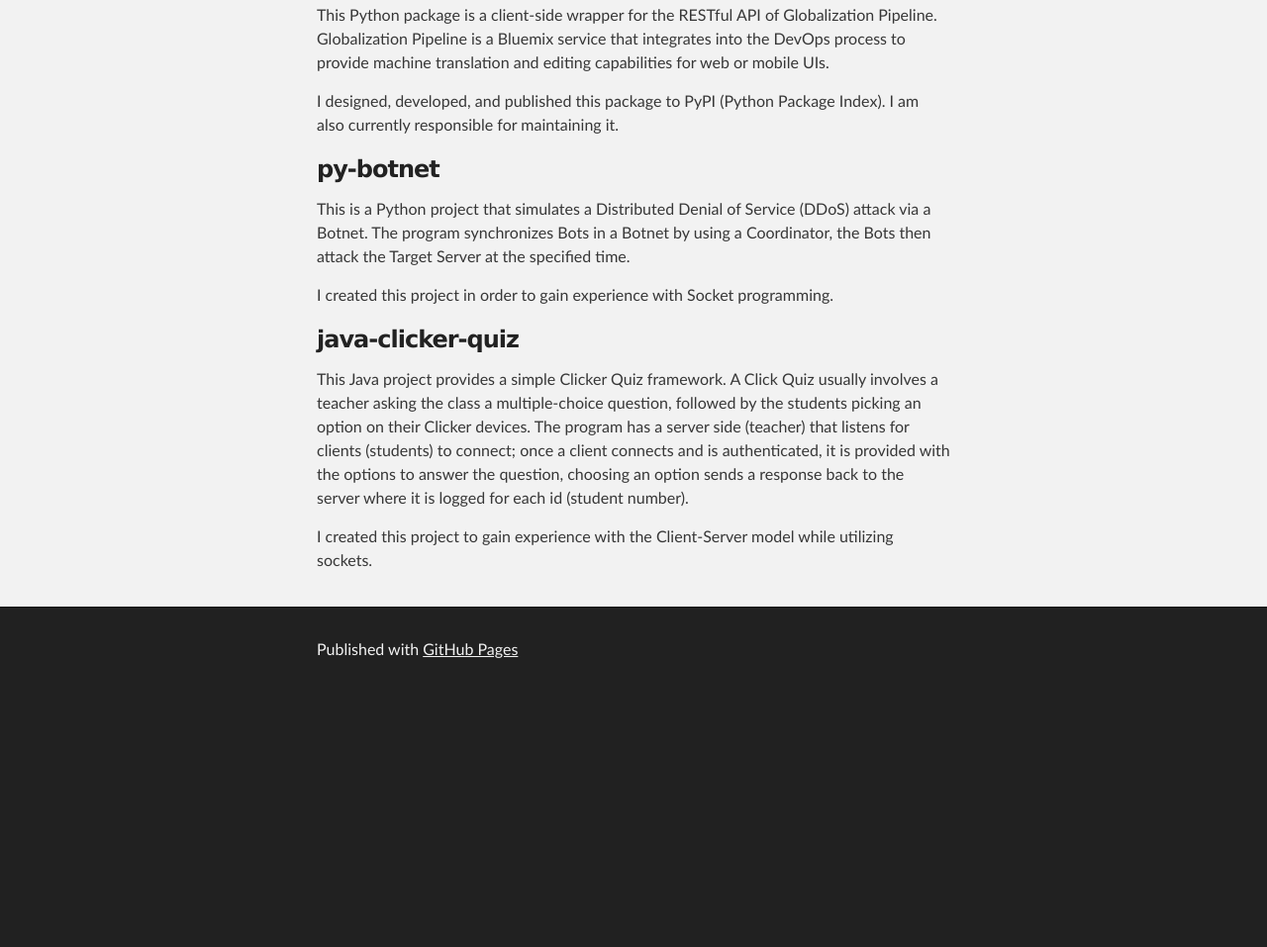
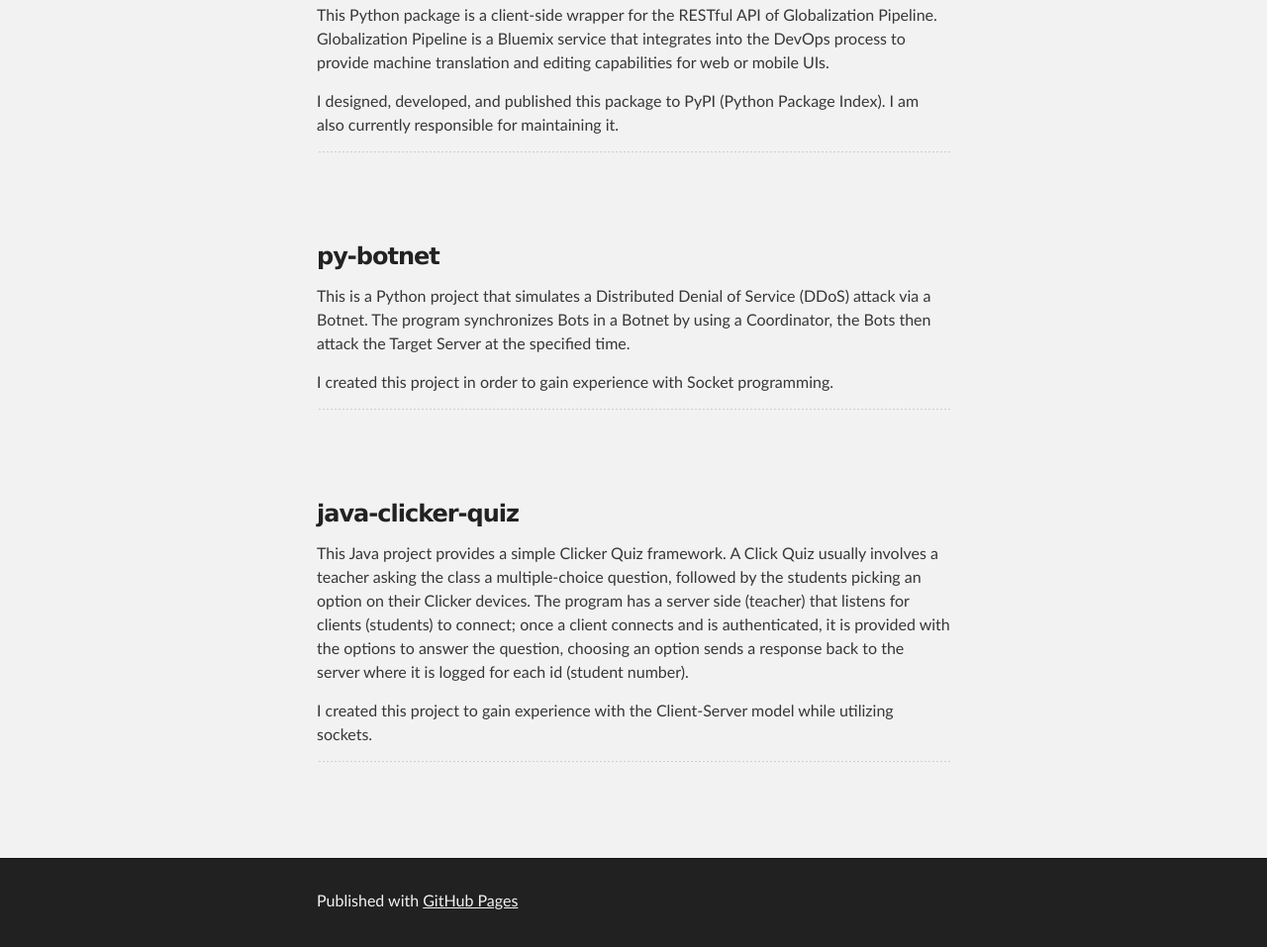
Before and after one commit to Farhan3/farhan3.github.io, a plain HTML site: page index.html in a window 1280 px wide. Shown: the part 303-1260 px from the top of the page at 99% size. Before the commit the page ends 1006 px from the top, so only its background shows below. Drawn offline with Linux system fonts and the light colour scheme.

```diff
--- a/index.html
+++ b/index.html
@@ -34,6 +34,12 @@
 
 <p>I designed, developed, and published this package to PyPI (Python Package Index). I am also currently responsible for maintaining it.</p>
 
+
+
+
+
+<p></p><hr><br> <br> <br>
+
 <h3>
 <a id="py-botnet" class="anchor" href="#py-botnet" aria-hidden="true"><span aria-hidden="true" class="octicon octicon-link"></span></a>py-botnet</h3>
 
@@ -41,12 +47,24 @@
 
 <p>I created this project in order to gain experience with Socket programming.</p>
 
+
+
+
+
+<p></p><hr><br> <br> <br>
+
 <h3>
 <a id="java-clicker-quiz" class="anchor" href="#java-clicker-quiz" aria-hidden="true"><span aria-hidden="true" class="octicon octicon-link"></span></a>java-clicker-quiz</h3>
 
 <p>This Java project provides a simple Clicker Quiz framework. A Click Quiz usually involves a teacher asking the class a multiple-choice question, followed by the students picking an option on their Clicker devices. The program has a server side (teacher) that listens for clients (students) to connect; once a client connects and is authenticated, it is provided with the options to answer the question, choosing an option sends a response back to the server where it is logged for each id (student number).</p>
 
 <p>I created this project to gain experience with the Client-Server model while utilizing sockets.</p>
+
+
+
+
+
+<p></p><hr><br> <br> <br>
       </section>
     </div>
 
```
Also changed, not shown: params.json (+1 -1 lines).
